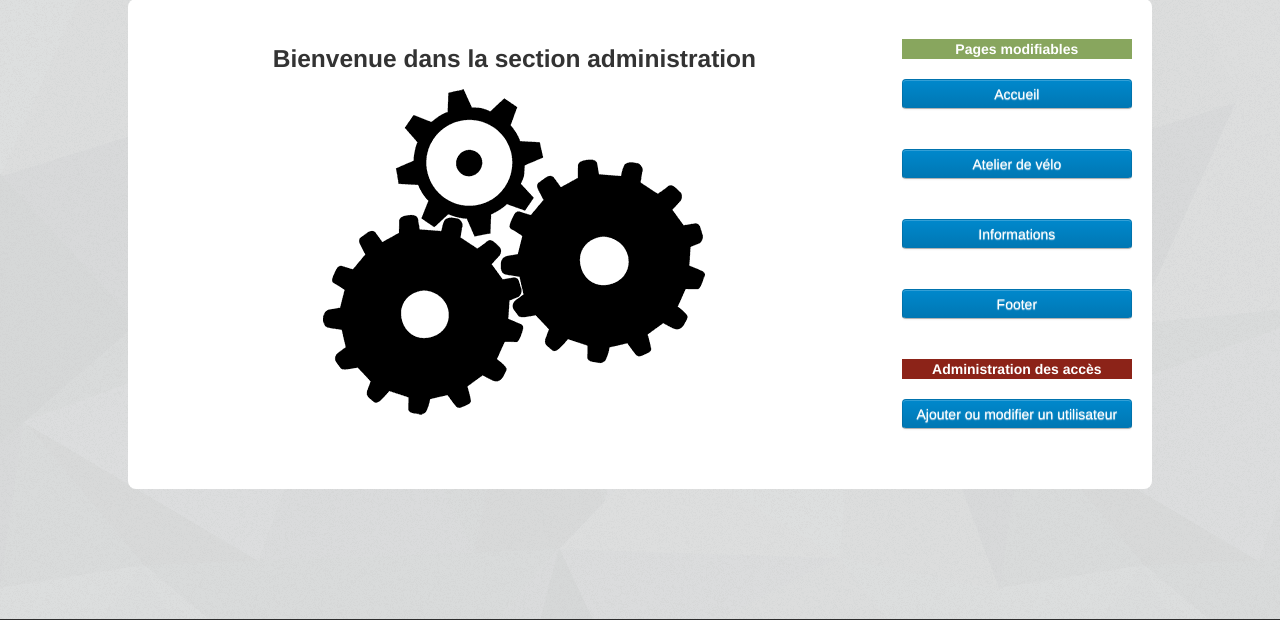
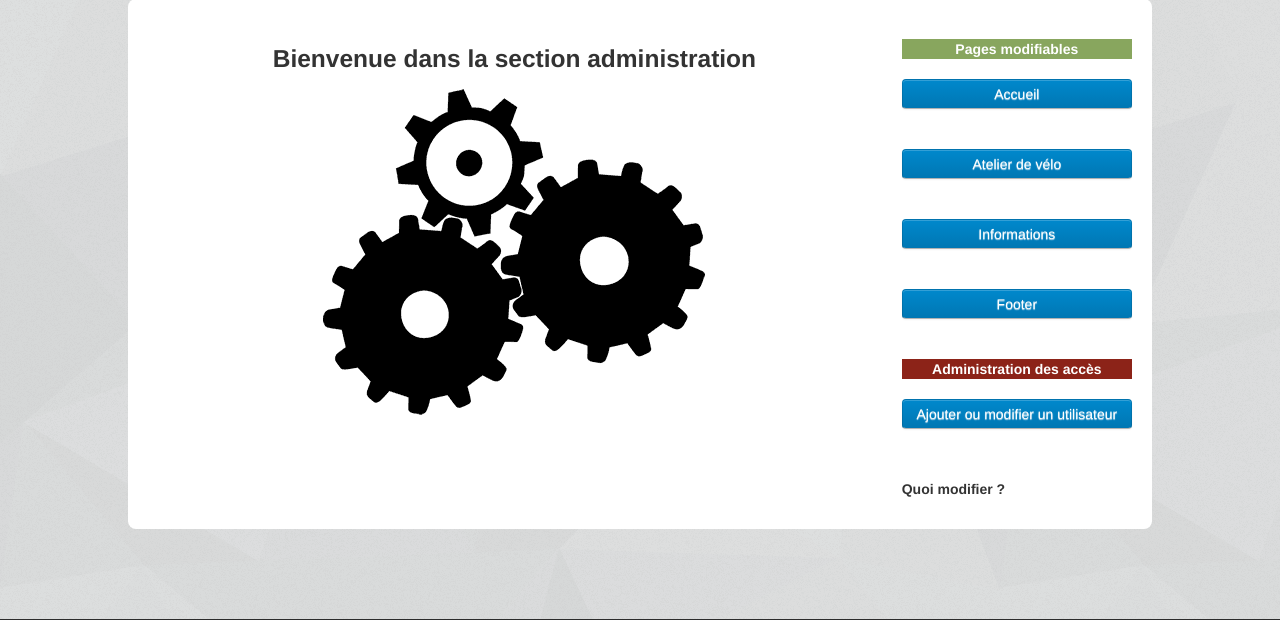
Before and after one commit to dinfcll/a13-velocentrix, a PHP site: page /Administration.php in a window 1280 px wide. Shown: the part 241-861 px from the top of the page. Run offline with PHP 8.4, Linux system fonts and the light colour scheme; data that the repository does not hold is empty; some libraries are stand-ins or nearby versions.

Commit message:
Quoi modifier ?

```diff
--- a/Administration.php
+++ b/Administration.php
@@ -122,6 +122,7 @@ mysql_select_db($bd) or die ("Impossible de se connecter à la base de données"
                         <center><h5><font color="white">Administration des accès</font></h5></center>
                     </div>
                     <form action="Administration.php" method="POST"><input  type="hidden" name="Query" value="Gestion des accès administrateurs"/><input class="btn" id="boutonadmin" type="submit" name="Ajout" value="Ajouter ou modifier un utilisateur"/></form><br/>
+                    <h5>Quoi modifier ?</h5>
                     <?php
                     if($_POST['Query'] && $_POST['Query'] != "Gestion des accès administrateurs"){
                     echo"
```
